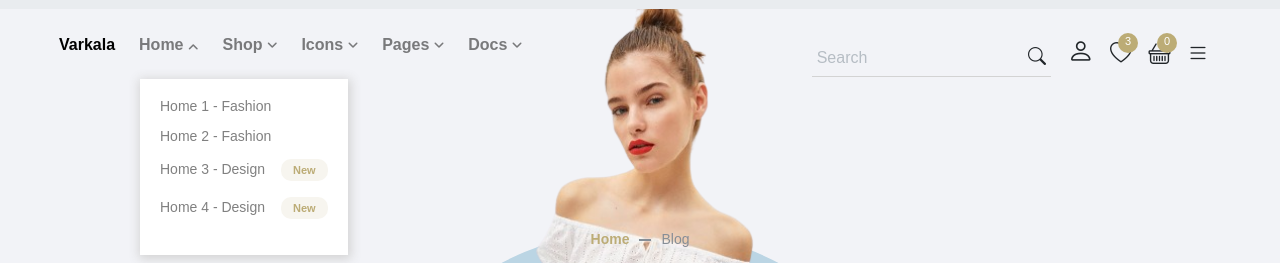
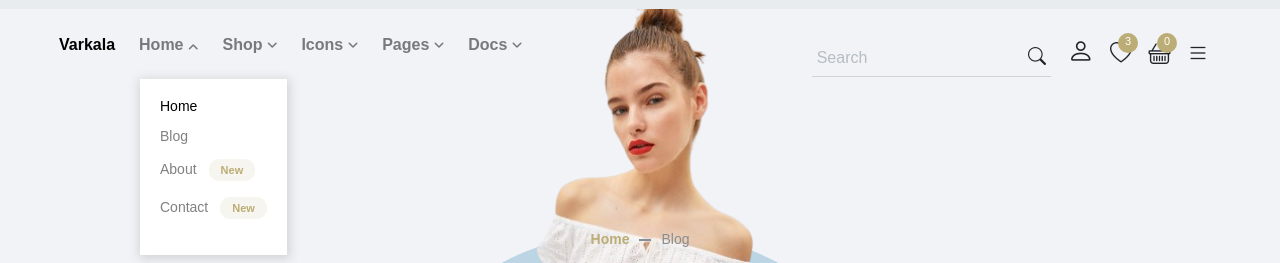
Before and after one commit to Kamran-Zeynalov/Varkala-Page, a website: page blog.html in a window 1280 px wide. Both pictures are taken after a click on the item "Home". Shown: the part 47-310 px from the top of the page. Drawn offline with nearby package versions, Linux system fonts and the light colour scheme.

Commit message:
Project 100% is done

```diff
--- a/assets/scss/header.scss
+++ b/assets/scss/header.scss
@@ -62,6 +62,10 @@ header {
 
     .right {
         padding-right: 25px;
+
+        @media screen and (max-width:600px) {
+            display: none !important;
+        }
     }
 
     .social-media {
@@ -100,6 +104,7 @@ header {
         cursor: pointer;
         color: #343a40;
     }
+
     .dropdown-content {
         display: none;
         position: absolute;
@@ -110,6 +115,7 @@ header {
         border-radius: 12px;
         overflow: auto;
         border: 1px solid lightgray;
+
         a {
             width: 100%;
             text-align: center;
@@ -120,11 +126,13 @@ header {
             display: block;
             transition: .4s;
             font-size: 12px;
-            &:hover{
+
+            &:hover {
                 color: black;
             }
         }
-        &:nth-child(2){
+
+        &:nth-child(2) {
             right: 20px;
         }
     }
@@ -293,6 +301,7 @@ header {
                     padding: 0 !important;
                     justify-content: center;
                     width: 100%;
+
                     .input-basket {
                         .myList {
                             position: relative;
@@ -456,6 +465,7 @@ header {
 
 #responsiveList {
     display: none;
+
     @media screen and (max-width:990px) {
         display: none;
         width: 100%;
@@ -492,6 +502,7 @@ header {
                         transition: .4s;
                         transform: rotateZ(0deg);
                     }
+
                     .title {
                         color: black;
                         font-weight: 600;
@@ -546,7 +557,8 @@ header {
                         background-color: white;
 
                     }
-                    .shoppp{
+
+                    .shoppp {
                         display: flex;
                         justify-content: space-between;
                         padding-right: 30px;
--- a/blog.html
+++ b/blog.html
@@ -107,10 +107,12 @@
                     <ul>
                         <li>
                             <div id="homeDro" class="homeDro">
-                                <p>Home 1 - Fashion</p>
-                                <p>Home 2 - Fashion</p>
-                                <p><a href="./index.html">Home 3 - Design <span> New</span></a></p>
-                                <p>Home 4 - Design <span> New</span></p>
+                                <p><a href="./index.html" style="color: black; text-decoration: none;">Home</a></p>
+                                <p><a href="./blog.html" style="color: black; text-decoration: none;">Blog</a></p>
+                                <p><a href="./about.html"
+                                        style="color: black; text-decoration: none;">About</a><span>New</span></p>
+                                <p><a href="./contact.html"
+                                        style="color: black; text-decoration: none;">Contact</a><span>New</span></p>
                             </div>
                         </li>
                     </ul>
@@ -370,10 +372,11 @@
 
     <section id="dropDown">
         <div id="homeDrop" class="homeDrop animate__animated">
-            <p>Home 1 - Fashion</p>
-            <p>Home 2 - Fashion</p>
-            <p><a href="./index.html">Home 3 - Design <span> New</span></a></p>
-            <p>Home 4 - Design <span> New</span></p>
+            <p><a href="./index.html" style="color: black; text-decoration: none;">Home</a></p>
+            <p><a href="./blog.html" style="color: gray; text-decoration: none;">Blog</a></p>
+            <p><a href="./about.html" style="color: gray; text-decoration: none;">About</a><span>New</span></p>
+            <p><a href="./contact.html" style="color: gray; text-decoration: none;">Contact</a><span>New</span></p>
+
         </div>
 
         <div id="shopDown" class="shopDown animate__animated">
@@ -582,7 +585,6 @@
     </section>
 
     <section id="Hero">
-
         <div class="circle-paralax">
             <div class="circle"></div>
             <img class="paralax" src="./assets/images/blog-removebg-preview.png" alt="Blog">
```
Also changed, not shown: about.html (+10 -10 lines), assets/js/script.js (+4 -6 lines), contact.html (+14 -13 lines), assets/css/header.css, 1 other file. Lines whose indentation alone changed are shown as unchanged.
